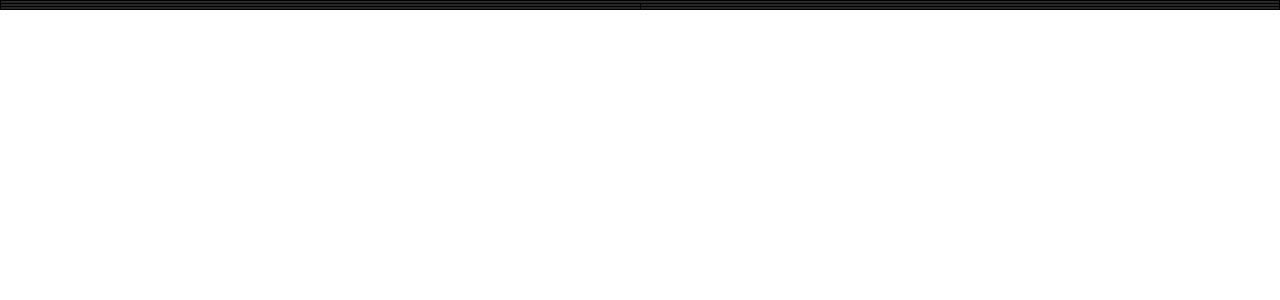
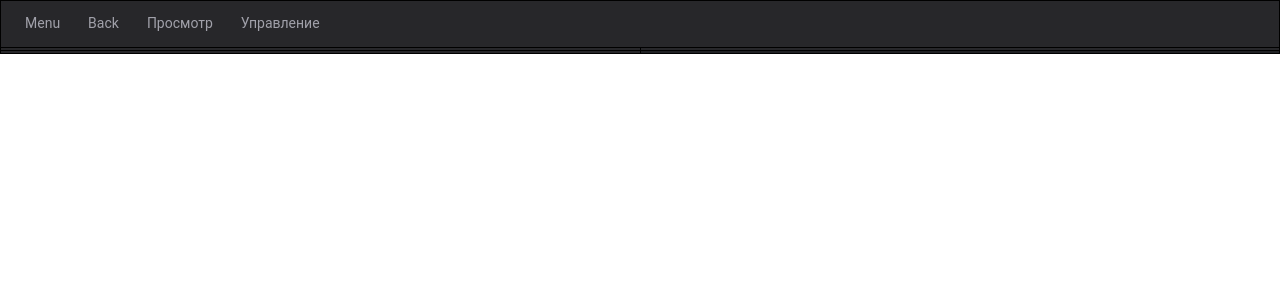
Before and after one commit to SinkLineP/TestProjectFolders, a React (Create React App) app in the folder my-app/: page / in a window 1280 px wide. Shown: the top 300 px of the page. Built offline with nearby package versions, Linux system fonts and the light colour scheme; no server answers.

Commit message:
created active buttons

```diff
--- /dev/null
+++ b/my-app/src/components/Buttons/ButtonNavbar/ButtonNavbar.tsx
@@ -0,0 +1,24 @@
+import React from "react";
+import "./Styles/index.scss";
+
+interface ButtonNavbarType {
+  idBtn: string;
+  setCurrentBtn: any;
+  content: string;
+  activeClass: string;
+}
+
+const ButtonNavbar: React.FC<ButtonNavbarType> = ({idBtn, setCurrentBtn, content, activeClass}) => {
+  let classBtn = "btn-navbar";
+  console.log(activeClass);
+  return (
+    <button id={idBtn} className={activeClass !== "" ? activeClass : classBtn} onClick={() => setCurrentBtn({
+      id: idBtn,
+      class: classBtn,
+    })}>
+      {content}
+    </button>
+  )
+}
+
+export default ButtonNavbar;
--- /dev/null
+++ b/my-app/src/components/Buttons/ButtonNavbar/Styles/index.scss
@@ -0,0 +1,39 @@
+.btn-navbar {
+  background: none;
+  border: none;
+  color: #A1A1AA;
+  padding: 13px 2px 15px 2px;
+
+  font-family: Roboto, serif;
+  font-size: 14px;
+  font-weight: 400;
+  line-height: 16px;
+  letter-spacing: 0;
+  text-align: left;
+
+  margin-right: 24px;
+}
+
+.btn-navbar:hover {
+  color: white;
+  border-bottom: 2px solid #FFFFFF;
+  padding-bottom: 13px;
+  margin-bottom: 0;
+  height: 100%;
+}
+
+.btn-navbar:active {
+  color: white;
+  border-bottom: 2px solid #FFFFFF;
+  padding-bottom: 13px;
+  margin-bottom: 0;
+  height: 100%;
+}
+
+.btn-navbar.btn-active {
+  color: white;
+  border-bottom: 2px solid #FFFFFF;
+  padding-bottom: 13px;
+  margin-bottom: 0;
+  height: 100%;
+}
--- a/my-app/src/components/View/View.tsx
+++ b/my-app/src/components/View/View.tsx
@@ -1,14 +1,27 @@
-import React from "react";
+import React, {useState} from "react";
+import ButtonNavbar from "../Buttons/ButtonNavbar/ButtonNavbar";
 import "./styles/index.scss";
+import {current} from "@reduxjs/toolkit";
+
 
 function View() {
+  const [currentBtn, setCurrentBtn] = useState<{id: string, class: string}>({
+    id: "",
+    class: "",
+  });
+  console.log(currentBtn);
 
   return (
     <div className={"show-content"}>
       <table className={"table"}>
         <tbody>
           <tr className={"table-navbar"}>
-            <td className={"table-navbar-buttons"} colSpan={2}></td>
+            <td className={"table-navbar-buttons"} colSpan={2}>
+              <ButtonNavbar idBtn={"menu"} content={"Menu"} setCurrentBtn={setCurrentBtn} activeClass={currentBtn.id === "menu" ? currentBtn.class + " btn-active" : ""}/>
+              <ButtonNavbar idBtn={"back"} content={"Back"} setCurrentBtn={setCurrentBtn} activeClass={currentBtn.id === "back" ? currentBtn.class + " btn-active" : ""}/>
+              <ButtonNavbar idBtn={"show"} content={"Просмотр"} setCurrentBtn={setCurrentBtn} activeClass={currentBtn.id === "show" ? currentBtn.class + " btn-active" : ""}/>
+              <ButtonNavbar idBtn={"turn"} content={"Управление"} setCurrentBtn={setCurrentBtn} activeClass={currentBtn.id === "turn" ? currentBtn.class + " btn-active" : ""}/>
+            </td>
           </tr>
           <tr className={"table-titles"}>
             <td className={"table-name-or-sorting"}></td>
--- a/my-app/src/components/View/styles/index.scss
+++ b/my-app/src/components/View/styles/index.scss
@@ -17,6 +17,11 @@ table, th, td {
   background-color: #27272A;
 }
 
-.table > .table-content > .table-structure-folder {
+.table .table-navbar .table-navbar-buttons {
+  padding-left: 22px;
+  text-align: left;
+}
+
+.table .table-content .table-structure-folder {
   background-color: #202124;
 }
```
